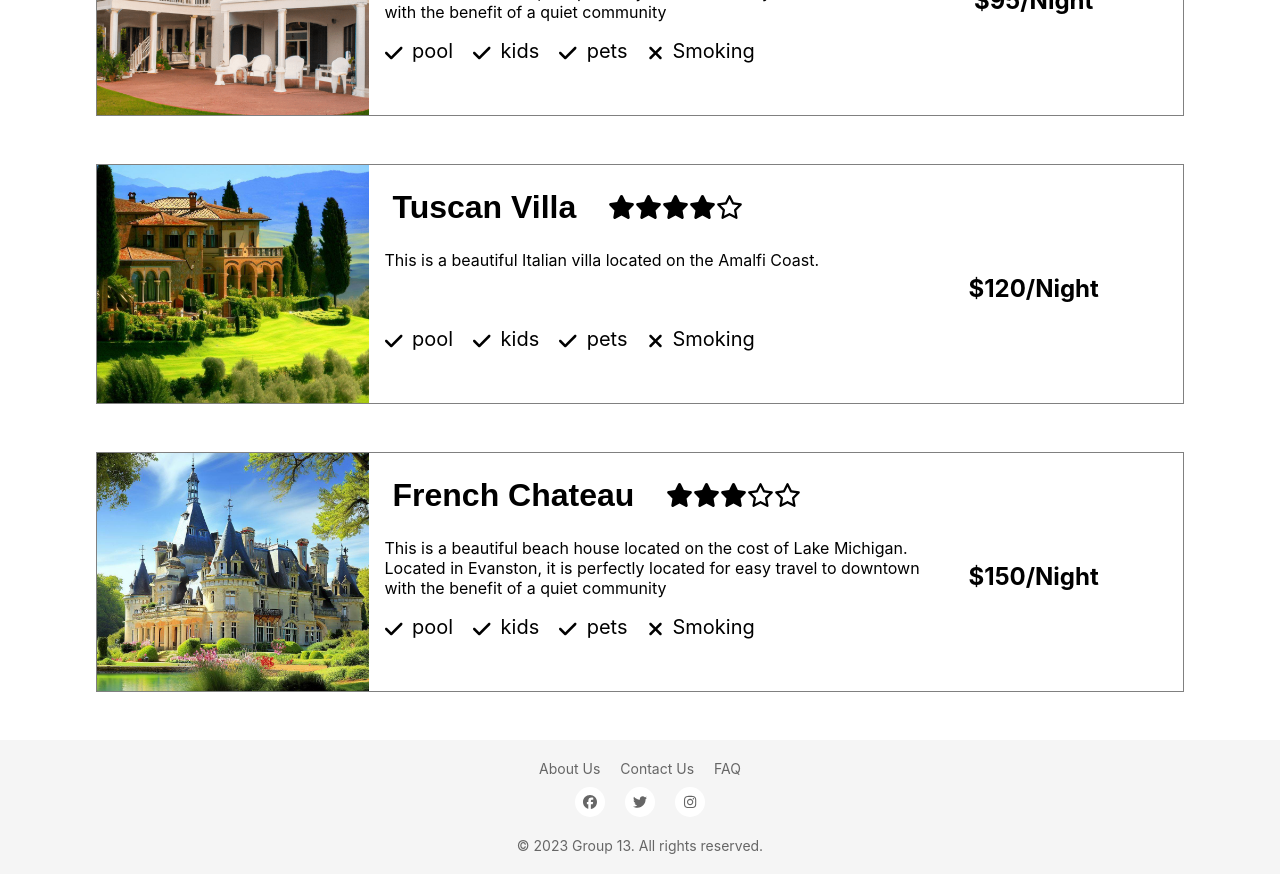
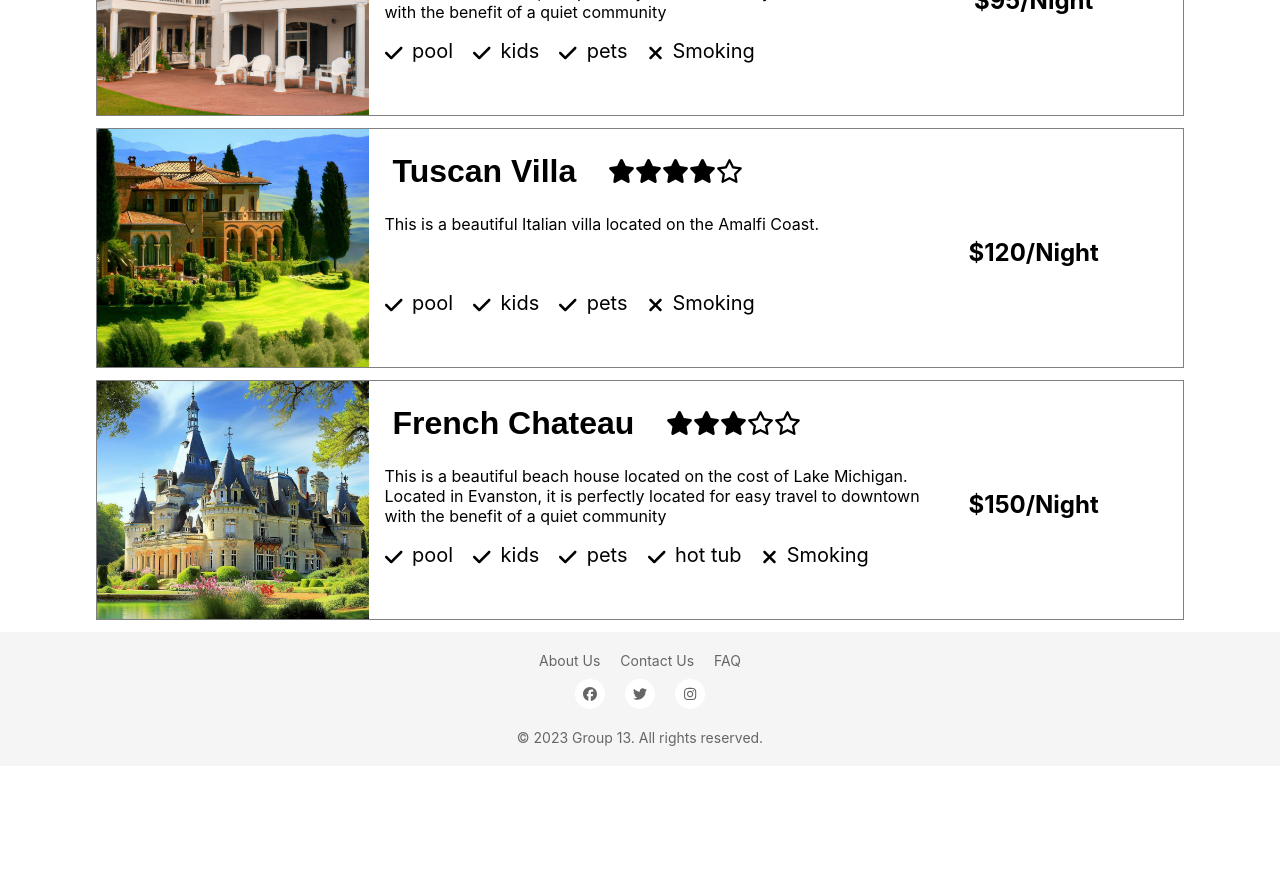
Before and after one commit to LoganStein/VHR-422, a React (Create React App) app in the folder vhr/: page / in a window 1280 px wide. Shown: the part 1300-2174 px from the top of the page. After the commit the page ends 2066 px from the top, so only its background shows below. Built offline with nearby package versions, Linux system fonts and the light colour scheme.

Commit message:
Add Search results (poor functionality)

```diff
--- a/vhr/src/Assets/fakeData.js
+++ b/vhr/src/Assets/fakeData.js
@@ -6,7 +6,7 @@ import hotTubImg from "./images/HotTub-Filter.jpg";
 import chateau from "./images/chateau.jpg";
 import villa from "./images/villa.jpg";
 
-let listings = [
+export let listings = [
   {
     id: 1,
     imgUrl: homeImg,
@@ -16,7 +16,7 @@ let listings = [
     desc: "This is a beautiful beach house located on the cost of Lake Michigan. Located in Evanston, it is perfectly located for easy travel to downtown with the benefit of a quiet community",
     longDesc:
       "Welcome to our beautiful beach house in the heart of Chicago! Located just steps away from the picturesque Lake Michigan, our vacation rental offers the perfect blend of relaxation and urban excitement. With three spacious bedrooms, our beach house can comfortably accommodate up to six guests. The open-plan living area features a cozy fireplace, comfortable seating, and large windows that provide stunning views of the lake. The fully equipped kitchen is perfect for preparing delicious meals using fresh local ingredients. Enjoy your meals at the dining table while taking in the breathtaking views of the lake. Book your stay at our beautiful beach house today and experience the best that Chicago has to offer!",
-    tags: ["Chicago"],
+    tags: ["Chicago", "Pools", "pool", "kids", "pets"],
     posAttr: ["pool", "kids", "pets"],
     negAttr: ["Smoking"],
     nearby: ["Something", "And another", "Rollercoasters", "Ferris Wheel"],
@@ -31,7 +31,7 @@ let listings = [
     desc: "This is a beautiful Italian villa located on the Amalfi Coast.",
     longDesc:
       "Welcome to our beautiful beach house in the heart of Chicago! Located just steps away from the picturesque Lake Michigan, our vacation rental offers the perfect blend of relaxation and urban excitement. With three spacious bedrooms, our beach house can comfortably accommodate up to six guests. The open-plan living area features a cozy fireplace, comfortable seating, and large windows that provide stunning views of the lake. The fully equipped kitchen is perfect for preparing delicious meals using fresh local ingredients. Enjoy your meals at the dining table while taking in the breathtaking views of the lake. Book your stay at our beautiful beach house today and experience the best that Chicago has to offer!",
-    tags: ["italy"],
+    tags: ["italy", "patio/deck", "pool", "kids", "pets"],
     posAttr: ["pool", "kids", "pets"],
     negAttr: ["Smoking"],
     nearby: ["Something", "And another", "Rollercoasters", "Ferris Wheel"],
@@ -46,11 +46,44 @@ let listings = [
     desc: "This is a beautiful beach house located on the cost of Lake Michigan. Located in Evanston, it is perfectly located for easy travel to downtown with the benefit of a quiet community",
     longDesc:
       "Welcome to our beautiful beach house in the heart of Chicago! Located just steps away from the picturesque Lake Michigan, our vacation rental offers the perfect blend of relaxation and urban excitement. With three spacious bedrooms, our beach house can comfortably accommodate up to six guests. The open-plan living area features a cozy fireplace, comfortable seating, and large windows that provide stunning views of the lake. The fully equipped kitchen is perfect for preparing delicious meals using fresh local ingredients. Enjoy your meals at the dining table while taking in the breathtaking views of the lake. Book your stay at our beautiful beach house today and experience the best that Chicago has to offer!",
-    tags: ["France"],
-    posAttr: ["pool", "kids", "pets"],
+    tags: ["France", "pools", "pool", "kids", "pets", "Chateau", "hot", "tub"],
+    posAttr: ["pool", "kids", "pets", "hot tub"],
     negAttr: ["Smoking"],
     nearby: ["Something", "And another", "Rollercoasters", "Ferris Wheel"],
     price: 150,
   },
+  {
+    id: 4,
+    imgUrl: chateau,
+    imgs: [chateau, hotTubImg],
+    title: "Some Place Else",
+    rating: 2,
+    desc: "This is a beautiful beach house located on the cost of Lake Michigan. Located in Evanston, it is perfectly located for easy travel to downtown with the benefit of a quiet community",
+    longDesc:
+      "Welcome to our beautiful beach house in the heart of Chicago! Located just steps away from the picturesque Lake Michigan, our vacation rental offers the perfect blend of relaxation and urban excitement. With three spacious bedrooms, our beach house can comfortably accommodate up to six guests. The open-plan living area features a cozy fireplace, comfortable seating, and large windows that provide stunning views of the lake. The fully equipped kitchen is perfect for preparing delicious meals using fresh local ingredients. Enjoy your meals at the dining table while taking in the breathtaking views of the lake. Book your stay at our beautiful beach house today and experience the best that Chicago has to offer!",
+    tags: ["France", "kids", "pets"],
+    posAttr: ["kids", "pets"],
+    negAttr: ["Smoking"],
+    nearby: ["Something", "And another", "Rollercoasters", "Ferris Wheel"],
+    price: 50,
+  },
+  {
+    id: 5,
+    imgUrl: chateau,
+    imgs: [chateau, hotTubImg],
+    title: "Dream Home",
+    rating: 5,
+    desc: "This is a beautiful beach house located on the cost of Lake Michigan. Located in Evanston, it is perfectly located for easy travel to downtown with the benefit of a quiet community",
+    longDesc:
+      "Welcome to our beautiful beach house in the heart of Chicago! Located just steps away from the picturesque Lake Michigan, our vacation rental offers the perfect blend of relaxation and urban excitement. With three spacious bedrooms, our beach house can comfortably accommodate up to six guests. The open-plan living area features a cozy fireplace, comfortable seating, and large windows that provide stunning views of the lake. The fully equipped kitchen is perfect for preparing delicious meals using fresh local ingredients. Enjoy your meals at the dining table while taking in the breathtaking views of the lake. Book your stay at our beautiful beach house today and experience the best that Chicago has to offer!",
+    tags: ["France", "pools", "pool", "kids", "pets"],
+    posAttr: ["pool", "kids", "pets"],
+    negAttr: ["Smoking"],
+    nearby: ["Something", "And another", "Rollercoasters", "Ferris Wheel"],
+    price: 1500,
+  },
 ];
-export default listings;
+
+export function getListingById(id) {
+  return listings.find((listing) => listing.id === id);
+}
--- a/vhr/src/CSS/home.scss
+++ b/vhr/src/CSS/home.scss
@@ -55,7 +55,6 @@
     width: 10%;
   }
 }
-
 .feature__filters {
   display: grid;
   grid-template-columns: 2fr 1fr 1fr;
--- /dev/null
+++ b/vhr/src/CSS/searchResults.css
@@ -0,0 +1,52 @@
+.dev {
+  border: 1px solid red;
+}
+
+.searchResult__map-filter-container {
+  width: 100%;
+  height: 100vh;
+  padding: 0 0.25em;
+  display: flex;
+  justify-content: center;
+  align-items: center;
+  flex-direction: column;
+}
+.searchResult__map-filter-container .searchResult__map {
+  height: 50%;
+  max-height: 400px;
+  width: 100%;
+}
+.searchResult__map-filter-container .searchResult__filters {
+  height: 50%;
+  width: 100%;
+}
+
+.searchResult__container {
+  display: flex;
+  width: 100%;
+}
+
+.searchResult__results-container {
+  width: 100%;
+}
+
+.container {
+  display: grid;
+  padding: 0 1em;
+  gap: 1em;
+  grid-template-columns: min-content 3.333fr;
+  grid-template-rows: min-content auto;
+}
+.container .search__container {
+  width: 100%;
+  max-height: 100px;
+}
+
+.ad-container {
+  width: 30vw;
+  max-width: 400px;
+}
+
+.listingCard__container {
+  margin-bottom: 0.75em;
+}/*# sourceMappingURL=searchResults.css.map */
--- /dev/null
+++ b/vhr/src/CSS/searchResults.scss
@@ -0,0 +1,49 @@
+@import "_variables";
+
+.searchResult__map-filter-container {
+  width: 100%;
+  height: 100vh; // sets height of second row
+  padding: 0 0.25em;
+  @include FlexCenter;
+  flex-direction: column;
+  .searchResult__map {
+    height: 50%;
+    max-height: 400px;
+    width: 100%;
+  }
+  .searchResult__filters {
+    height: 50%;
+    width: 100%;
+  }
+}
+
+.searchResult__container {
+  display: flex;
+  width: 100%;
+}
+
+.searchResult__results-container {
+  width: 100%;
+}
+
+.container {
+  display: grid;
+  padding: 0 1em;
+  gap: 1em;
+  grid-template-columns: min-content 3.333fr;
+  grid-template-rows: min-content auto;
+  .search__container {
+    //scopes the change to the search styles to this page
+    width: 100%;
+    max-height: 100px;
+  }
+}
+
+.ad-container {
+  width: 30vw; // sets the width of first column
+  max-width: 400px;
+}
+
+.listingCard__container {
+  margin-bottom: 0.75em;
+}
--- a/vhr/src/Components/FilterCard.jsx
+++ b/vhr/src/Components/FilterCard.jsx
@@ -1,8 +1,13 @@
 import React from "react";
+import { useNavigate } from "react-router-dom";
 
 function FilterCard(props) {
+  const navigate = useNavigate();
   return (
     <div
+      onClick={() => {
+        navigate("/Search", { state: { info: { filters: [props.title] } } });
+      }}
       className="filterCard__container"
       style={{ backgroundImage: `url(${props.imgUrl})` }}
     >
--- a/vhr/src/Components/Search.jsx
+++ b/vhr/src/Components/Search.jsx
@@ -1,9 +1,18 @@
-import React from "react";
+import React, { useState } from "react";
+import { useNavigate } from "react-router-dom";
 
 function Search() {
+  const navigate = useNavigate();
+  const [Search, setSearch] = useState("");
   return (
     <div className="search__container">
-      <input className="search__search-box" placeholder="Search"></input>
+      <input
+        onChange={(e) => {
+          setSearch(e.target.value);
+        }}
+        className="search__search-box"
+        placeholder="Search"
+      ></input>
       <div className="search__date-container">
         <label className="search__date-label" forhtml="date">
           Check in:
@@ -29,7 +38,16 @@ function Search() {
         ></input>
       </div>
       <input className="search__guest-box" placeholder="Guests"></input>
-      <button className="search__btn">Search</button>
+      <button
+        onClick={() => {
+          navigate("/Search", {
+            state: { info: { filters: [], searchTerms: Search.split(" ") } },
+          });
+        }}
+        className="search__btn"
+      >
+        Search
+      </button>
     </div>
   );
 }
--- a/vhr/src/Pages/Home.jsx
+++ b/vhr/src/Pages/Home.jsx
@@ -10,14 +10,14 @@ import petImg from "../Assets/images/Pets-Filter.jpg";
 import patioImg from "../Assets/images/Patio-Filter.jpg";
 import hotTubImg from "../Assets/images/HotTub-Filter.jpg";
 import Footer from "../Components/Footer";
-import listings from "../Assets/fakeData"; // acts like our database
+import { listings } from "../Assets/fakeData"; // acts like our database
 
 function Home() {
   const getListingById = (id) => {
     return listings.find((listing) => listing.id === id);
   };
   return (
-    <div>
+    <div className="home__container">
       <Header />
       <Hero />
       <div className="feature__filters">
@@ -30,7 +30,6 @@ function Home() {
         <FilterCard title="Hot Tubs" imgUrl={hotTubImg} />
       </div>
       <div className="feature__listings">
-        {/* TODO: add more pics  */}
         <ListingCard info={getListingById(1)} />
         <ListingCard imgUrl={poolImg} info={getListingById(2)} />
         <ListingCard imgUrl={poolImg} info={getListingById(3)} />
--- a/vhr/src/Pages/SearchResults.jsx
+++ b/vhr/src/Pages/SearchResults.jsx
@@ -1,11 +1,77 @@
-import React from "react";
+import React, { useState } from "react";
 import Header from "../Components/Header";
+import Search from "../Components/Search";
+import map from "../Assets/images/map.png";
+import "../CSS/searchResults.css";
+import ListingCard from "../Components/ListingCard";
+import { listings } from "../Assets/fakeData";
+import { useLocation } from "react-router-dom";
 
 function SearchResults() {
+  const location = useLocation();
+  const info = location.state.info;
+  const [filters, setfilters] = useState(
+    info.filters.map((filter) => filter.toLowerCase())
+  );
+
+  // handle checkbox filter changes
+  const handleFilterChange = (e) => {
+    const filter = e.target.value;
+    if (e.target.checked) {
+      setfilters([...filters, filter]);
+    } else {
+      setfilters(filters.filter((f) => f !== filter));
+    }
+  };
+
+  // If search terms aren't provided create an empty array
+  let searchTerms = info.searchTerms
+    ? info.searchTerms.map((term) => term.toLowerCase())
+    : [];
+
+  // TODO: Fix filter check (currently displays pools OR kids but we want pools and kids)
+  const results = listings
+    .filter((listing) => {
+      // Check if listing tags match any search terms
+      const searchMatch = listing.tags.some((tag) =>
+        searchTerms.some((term) =>
+          tag.toLowerCase().includes(term.toLowerCase())
+        )
+      );
+      // Check if listing tags match any filters
+      const filterMatch = filters.some((filter) =>
+        listing.tags.includes(filter.toLowerCase())
+      );
+      // Return true if there is a search match or filter match
+      return searchMatch || filterMatch;
+    })
+    .map((listing) => {
+      return <ListingCard info={listing} />;
+    });
   return (
-    <div>
+    <>
       <Header />
-    </div>
+      <div className="container">
+        <div className="dev ad-container"></div>
+        <Search />
+        <div className="searchResult__map-filter-container">
+          <div
+            className="searchResult__map"
+            style={{ backgroundImage: `url(${map})` }}
+          ></div>
+          <div className="dev searchResult__filters">
+            <input
+              name="kids"
+              type="checkbox"
+              onChange={handleFilterChange}
+              value={"kids"}
+            />
+            <label forhtml="kids">Kids</label>
+          </div>
+        </div>
+        <div className="searchResult__results-container">{results}</div>
+      </div>
+    </>
   );
 }
 
```
Also changed, not shown: 2 other files (tests, documents, lock files or other folders).
